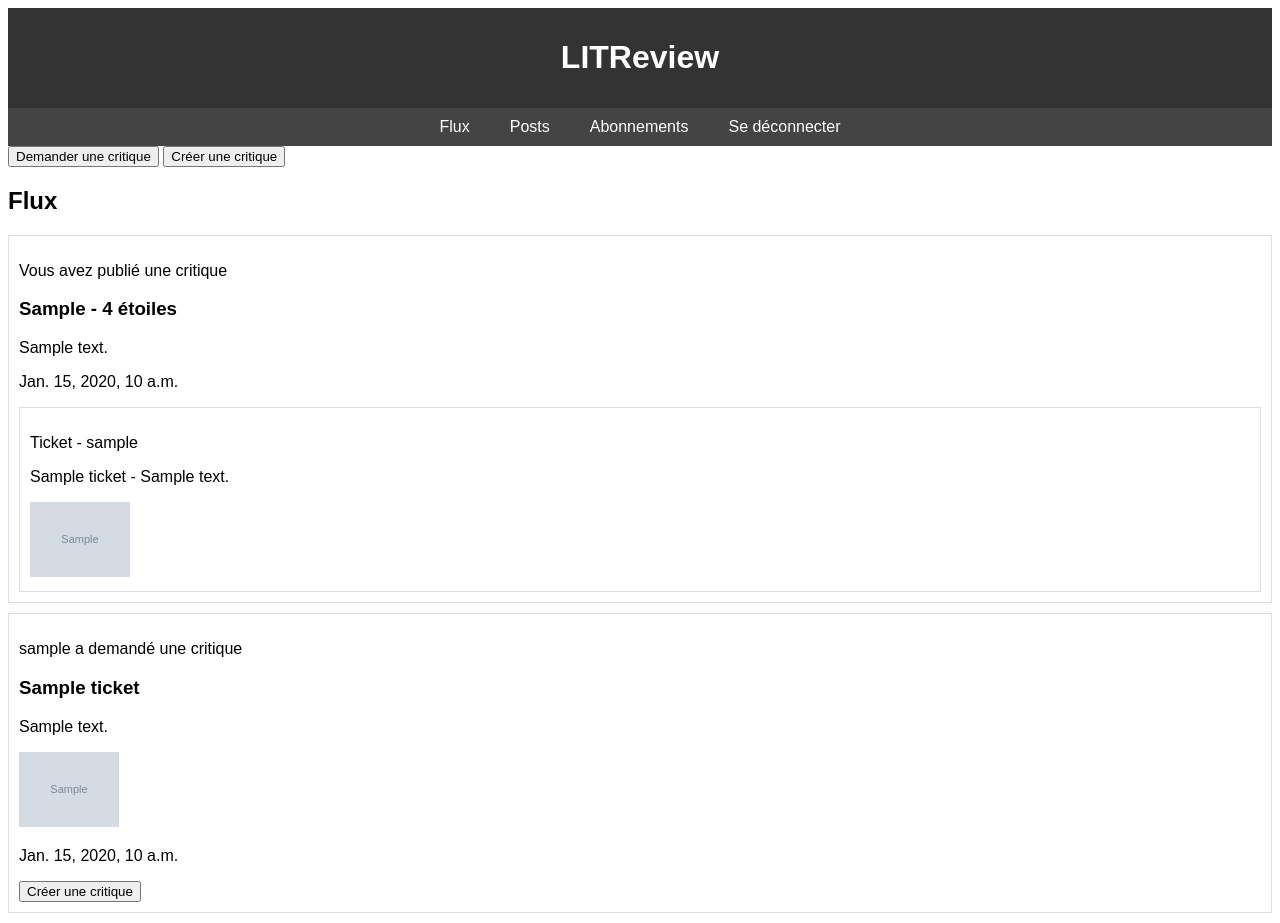
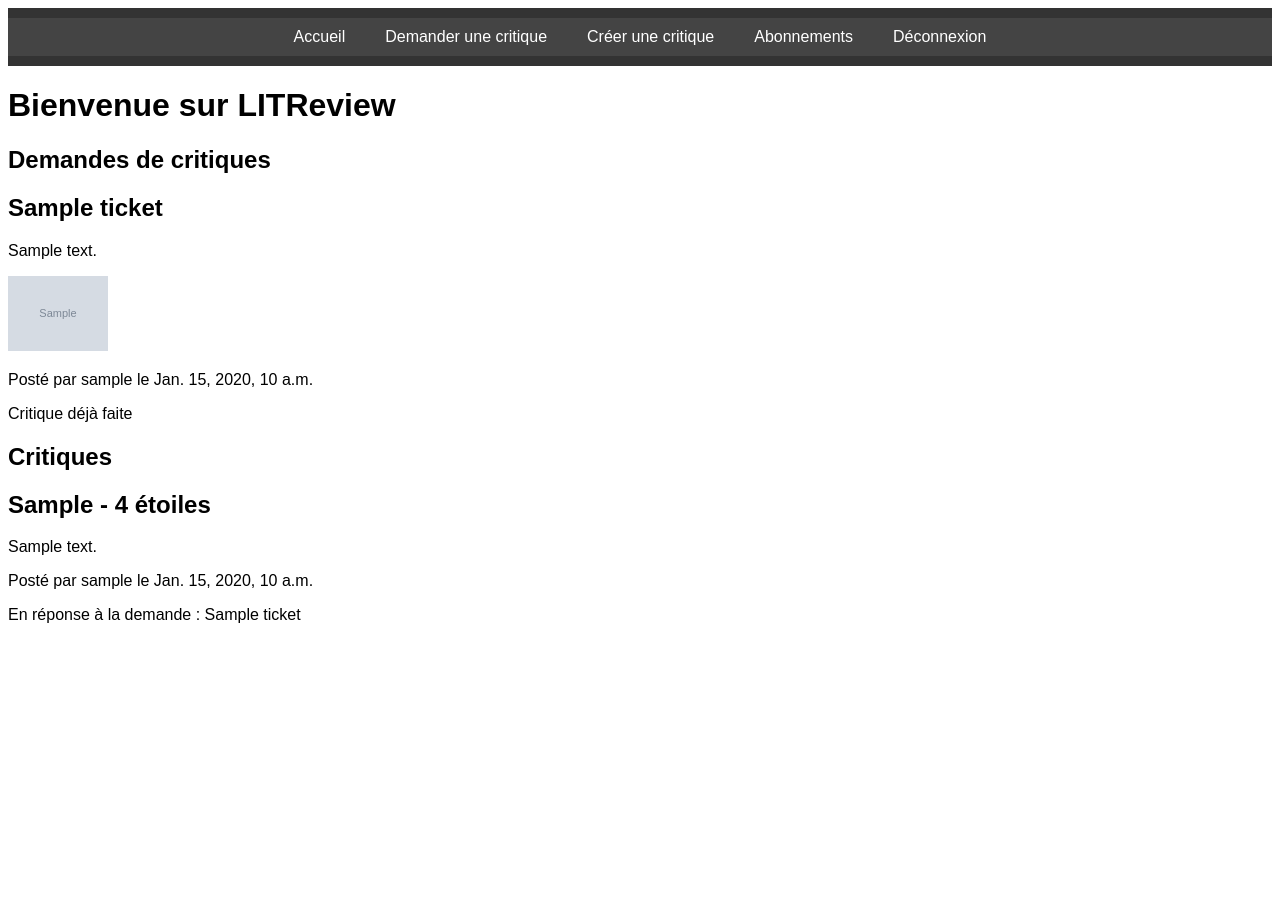
Before and after one commit to lorycarvajol/LC_P9_Lit_review, a Django app: page / in a window 1280 px wide. After the commit the page ends 623 px from the top, so only its background shows below. Run offline with Django 5.2, Linux system fonts and the light colour scheme; a user stored in the database is signed in; tables that the repository leaves empty hold one stand-in row (values such as "Sample post"); grey boxes marked "Sample" are stand-in pictures; some libraries are stand-ins or nearby versions.

Commit message:
everything working fine

```diff
--- a/litreview/reviews/forms.py
+++ b/litreview/reviews/forms.py
@@ -9,10 +9,6 @@ class TicketForm(forms.ModelForm):
 
 
 class ReviewForm(forms.ModelForm):
-    RATING_CHOICES = [(i, str(i)) for i in range(6)]
-
-    rating = forms.ChoiceField(choices=RATING_CHOICES, widget=forms.RadioSelect)
-
     class Meta:
         model = Review
         fields = ["headline", "body", "rating"]
--- a/litreview/reviews/models.py
+++ b/litreview/reviews/models.py
@@ -6,7 +6,7 @@ from django.db import models
 class Ticket(models.Model):
     title = models.CharField(max_length=128)
     description = models.TextField()
-    user = models.ForeignKey(to=settings.AUTH_USER_MODEL, on_delete=models.CASCADE)
+    user = models.ForeignKey(settings.AUTH_USER_MODEL, on_delete=models.CASCADE)
     image = models.ImageField(null=True, blank=True)
     time_created = models.DateTimeField(auto_now_add=True)
 
@@ -15,13 +15,13 @@ class Ticket(models.Model):
 
 
 class Review(models.Model):
-    ticket = models.ForeignKey(to=Ticket, on_delete=models.CASCADE)
-    rating = models.PositiveSmallIntegerField(
-        validators=[MinValueValidator(0), MaxValueValidator(5)], max_length=1024
-    )
-    user = models.ForeignKey(to=settings.AUTH_USER_MODEL, on_delete=models.CASCADE)
+    ticket = models.ForeignKey(Ticket, on_delete=models.CASCADE, null=True, blank=True)
     headline = models.CharField(max_length=128)
     body = models.TextField(max_length=8192, blank=True)
+    rating = models.PositiveSmallIntegerField(
+        validators=[MinValueValidator(0), MaxValueValidator(5)]
+    )
+    user = models.ForeignKey(settings.AUTH_USER_MODEL, on_delete=models.CASCADE)
     time_created = models.DateTimeField(auto_now_add=True)
 
     def __str__(self):
--- a/litreview/reviews/templates/reviews/base.html
+++ b/litreview/reviews/templates/reviews/base.html
@@ -32,17 +32,14 @@
 </head>
 <body>
     <header>
-        <h1>LITReview</h1>
+        <nav>
+            <a href="{% url 'home' %}">Accueil</a>
+            <a href="{% url 'create_ticket' %}">Demander une critique</a>
+            <a href="{% url 'create_review' %}">Créer une critique</a>
+            <a href="{% url 'subscriptions' %}">Abonnements</a>
+            <a href="{% url 'logout' %}">Déconnexion</a>
+        </nav>
     </header>
-    <nav>
-        <a href="{% url 'home' %}">Flux</a>
-        <a href="{% url 'user_posts' %}">Posts</a>
-        <a href="{% url 'subscriptions' %}">Abonnements</a>
-        <a href="{% url 'logout' %}" onclick="event.preventDefault(); document.getElementById('logout-form').submit();">Se déconnecter</a>
-        <form id="logout-form" action="{% url 'logout' %}" method="post" style="display: none;">
-            {% csrf_token %}
-        </form>
-    </nav>
     <main>
         {% block content %}{% endblock %}
     </main>
--- a/litreview/reviews/templates/reviews/home.html
+++ b/litreview/reviews/templates/reviews/home.html
@@ -3,51 +3,34 @@
 {% block title %}Accueil{% endblock %}
 
 {% block content %}
+<h1>Bienvenue sur LITReview</h1>
 
-{% if user.is_authenticated %}
-    <style>
+<h2>Demandes de critiques</h2>
+{% for ticket in tickets %}
+    <div>
+        <h2>{{ ticket.title }}</h2>
+        <p>{{ ticket.description }}</p>
+        {% if ticket.image %}
+            <img src="{{ ticket.image.url }}" alt="{{ ticket.title }}" style="max-width: 100px;">
+        {% endif %}
+        <p>Posté par {{ ticket.user.username }} le {{ ticket.time_created }}</p>
+        {% if not ticket.has_review %}
+            <a href="{% url 'respond_to_ticket' ticket.id %}">Répondre à cette demande</a>
+        {% else %}
+            <p>Critique déjà faite</p>
+        {% endif %}
+    </div>
+{% endfor %}
 
-    </style>
-
+<h2>Critiques</h2>
+{% for review in reviews %}
     <div>
-        <button onclick="location.href='{% url 'create_ticket' %}'">Demander une critique</button>
-        <!-- Le bouton pour créer une critique générale sans ticket -->
-        <button onclick="location.href='{% url 'create_review' 0 %}'">Créer une critique</button>
+        <h2>{{ review.headline }} - {{ review.rating }} étoiles</h2>
+        <p>{{ review.body }}</p>
+        <p>Posté par {{ review.user.username }} le {{ review.time_created }}</p>
+        {% if review.ticket %}
+            <p>En réponse à la demande : {{ review.ticket.title }}</p>
+        {% endif %}
     </div>
-
-    <div>
-        <h2>Flux</h2>
-        {% for review in reviews %}
-            <div style="border: 1px solid #ddd; margin-bottom: 10px; padding: 10px;">
-                <p>Vous avez publié une critique</p>
-                <h3>{{ review.headline }} - {{ review.rating }} étoiles</h3>
-                <p>{{ review.body }}</p>
-                <p>{{ review.time_created }}</p>
-                <div style="border: 1px solid #ddd; padding: 10px;">
-                    <p>Ticket - {{ review.ticket.user.username }}</p>
-                    <p>{{ review.ticket.title }} - {{ review.ticket.description }}</p>
-                    {% if review.ticket.image %}
-                        <img src="{{ review.ticket.image.url }}" alt="{{ review.ticket.title }}" style="max-width: 100px;">
-                    {% endif %}
-                </div>
-            </div>
-        {% endfor %}
-
-        {% for ticket in tickets %}
-            <div style="border: 1px solid #ddd; margin-bottom: 10px; padding: 10px;">
-                <p>{{ ticket.user.username }} a demandé une critique</p>
-                <h3>{{ ticket.title }}</h3>
-                <p>{{ ticket.description }}</p>
-                {% if ticket.image %}
-                    <img src="{{ ticket.image.url }}" alt="{{ ticket.title }}" style="max-width: 100px;">
-                {% endif %}
-                <p>{{ ticket.time_created }}</p>
-                <button onclick="location.href='{% url 'create_review' ticket.id %}'">Créer une critique</button>
-            </div>
-        {% endfor %}
-    </div>
-
-{% else %}
-    <p><a href="{% url 'login' %}">Connectez-vous</a> ou <a href="{% url 'signup' %}">inscrivez-vous</a> pour continuer.</p>
-{% endif %}
+{% endfor %}
 {% endblock %}
--- a/litreview/reviews/urls.py
+++ b/litreview/reviews/urls.py
@@ -7,7 +7,12 @@ urlpatterns = [
     path("login/", views.login_view, name="login"),
     path("logout/", views.logout_view, name="logout"),
     path("create_ticket/", views.create_ticket, name="create_ticket"),
-    path("create_review/<int:ticket_id>/", views.create_review, name="create_review"),
+    path("create_review/", views.create_review, name="create_review"),
+    path(
+        "create_review/<int:ticket_id>/",
+        views.create_review_response,
+        name="respond_to_ticket",
+    ),
     path("user_posts/", views.user_posts, name="user_posts"),
     path("edit_review/<int:review_id>/", views.edit_review, name="edit_review"),
     path("delete_review/<int:review_id>/", views.delete_review, name="delete_review"),
--- a/litreview/reviews/views.py
+++ b/litreview/reviews/views.py
@@ -8,15 +8,6 @@ from django.contrib.auth.models import User
 from django.db.models import Q
 from .models import UserFollows
 from django.http import JsonResponse
-
-def home(request):
-    if request.user.is_authenticated:
-        tickets = Ticket.objects.all()
-        reviews = Review.objects.all()
-        return render(
-            request, "reviews/home.html", {"tickets": tickets, "reviews": reviews}
-        )
-    return render(request, "reviews/home.html")
 
 
 def signup(request):
@@ -55,6 +46,21 @@ def logout_view(request):
 
 
 @login_required
+def home(request):
+    tickets = Ticket.objects.all().order_by("-time_created")
+    reviews = Review.objects.all().order_by("-time_created")
+
+    for ticket in tickets:
+        ticket.has_review = reviews.filter(ticket=ticket).exists()
+
+    context = {
+        "tickets": tickets,
+        "reviews": reviews,
+    }
+    return render(request, "reviews/home.html", context)
+
+
+@login_required
 def create_ticket(request):
     if request.method == "POST":
         form = TicketForm(request.POST, request.FILES)
@@ -69,34 +75,37 @@ def create_ticket(request):
 
 
 @login_required
-def create_review(request, ticket_id=None):
-    ticket = (
-        get_object_or_404(Ticket, id=ticket_id)
-        if ticket_id and ticket_id != 0
-        else None
-    )
+def create_review(request):
     if request.method == "POST":
-        ticket_form = TicketForm(request.POST, request.FILES, instance=ticket)
-        review_form = ReviewForm(request.POST)
+        form = ReviewForm(request.POST)
+        if form.is_valid():
+            review = form.save(commit=False)
+            review.user = request.user
+            review.save()
+            return redirect("home")
+    else:
+        form = ReviewForm()
+    return render(request, "reviews/create_review.html", {"form": form})
 
-        if ticket_form.is_valid() and review_form.is_valid():
-            ticket = ticket_form.save(commit=False)
-            ticket.user = request.user
-            ticket.save()
 
-            review = review_form.save(commit=False)
+@login_required
+def create_review_response(request, ticket_id):
+    ticket = get_object_or_404(Ticket, id=ticket_id)
+    if Review.objects.filter(ticket=ticket).exists():
+        # Si une critique existe déjà pour ce ticket, rediriger l'utilisateur
+        return redirect("home")  # Vous pouvez également afficher un message d'erreur
+    if request.method == "POST":
+        form = ReviewForm(request.POST)
+        if form.is_valid():
+            review = form.save(commit=False)
             review.user = request.user
             review.ticket = ticket
             review.save()
             return redirect("home")
     else:
-        ticket_form = TicketForm(instance=ticket)
-        review_form = ReviewForm()
-
+        form = ReviewForm()
     return render(
-        request,
-        "reviews/create_review.html",
-        {"ticket_form": ticket_form, "review_form": review_form, "ticket": ticket},
+        request, "reviews/create_review_response.html", {"form": form, "ticket": ticket}
     )
 
 
```
Also changed, not shown: litreview/reviews/templates/reviews/create_review.html (+2 -27 lines), litreview/reviews/templates/reviews/create_review_response.html (added, +19 -0 lines), litreview/reviews/templates/reviews/create_ticket.html (+2 -13 lines), litreview/reviews/migrations/0002_alter_review_ticket_alter_ticket_description.py (added), litreview/reviews/migrations/0003_alter_review_ticket_alter_ticket_description.py (added), litreview/reviews/migrations/0004_alter_review_ticket.py (added).
